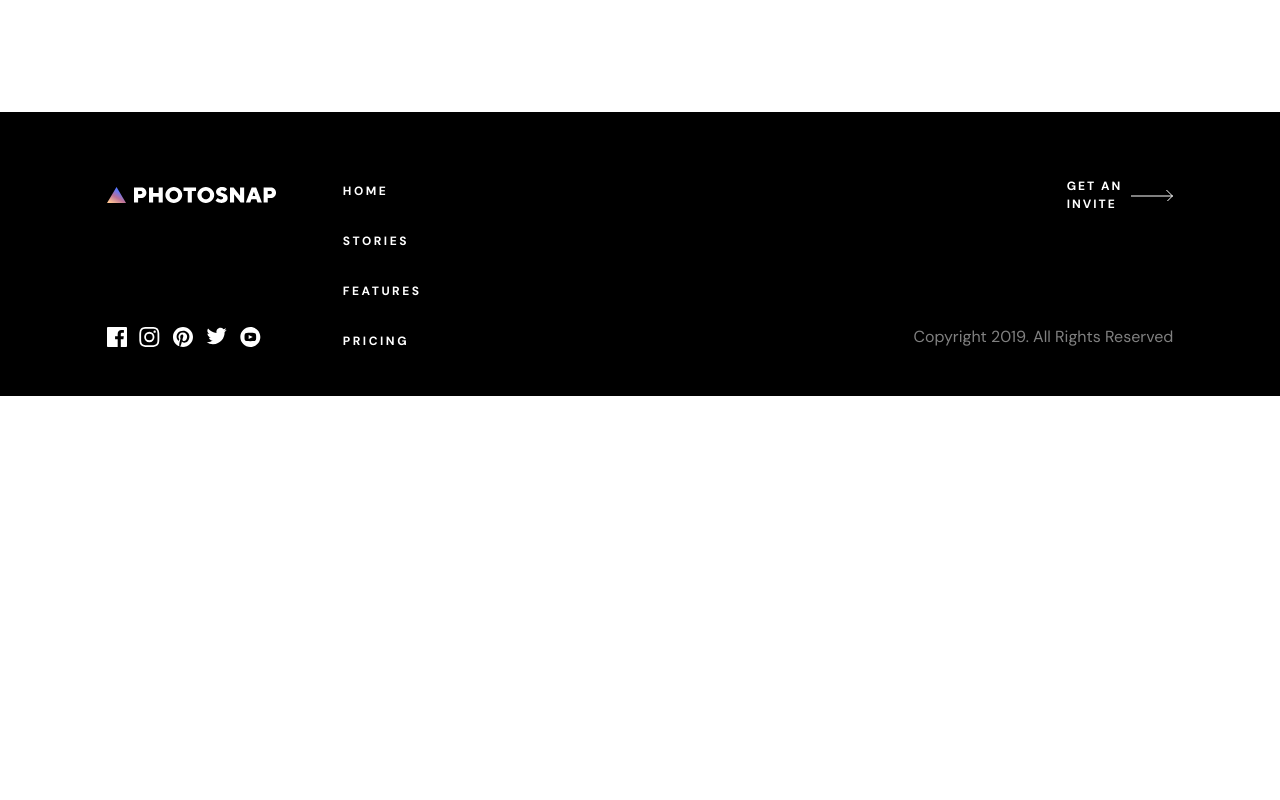
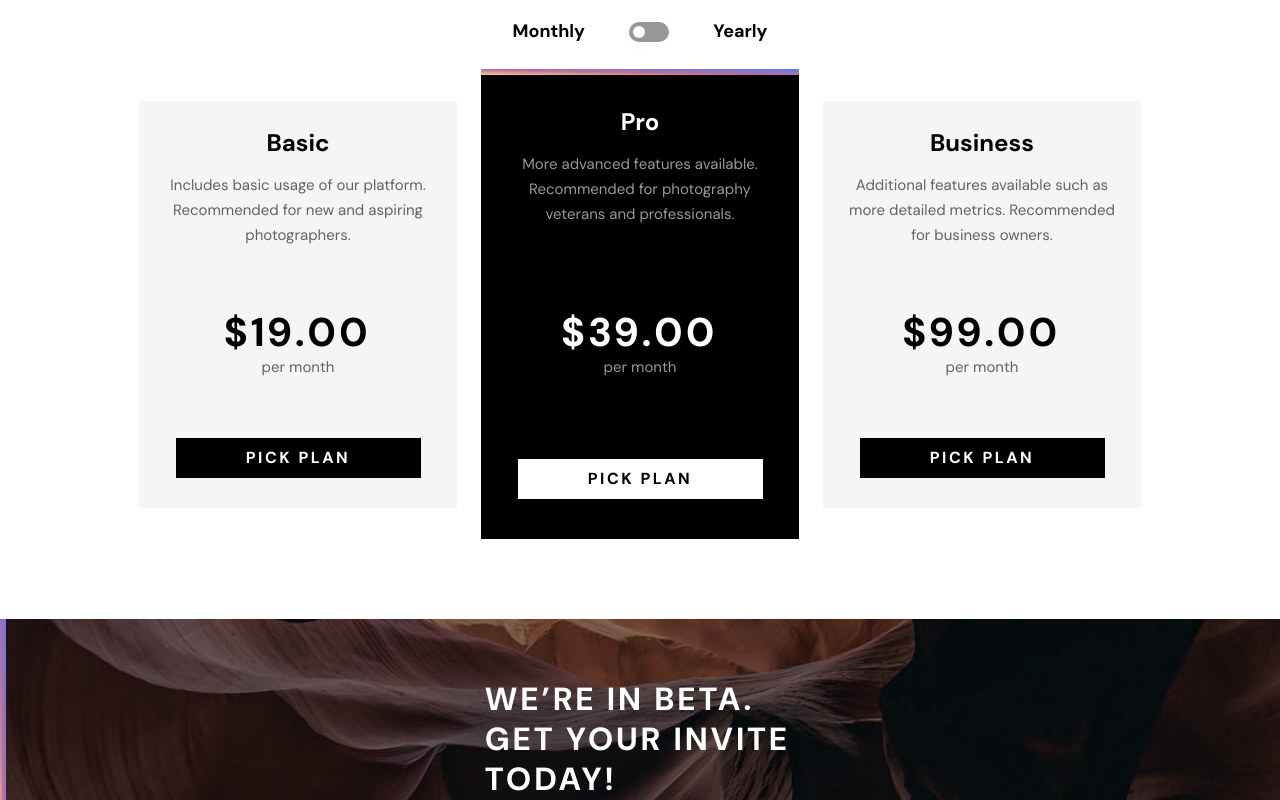
Before and after one commit to reactaleks/photosnap-nextjs, a Next.js app: page /pricing in a window 1280 px wide. Shown: the part 760-1560 px from the top of the page. Before the commit the page ends 1156 px from the top, so only its background shows below. Built offline with nearby package versions, Linux system fonts and the light colour scheme.

Commit message:
Added. plan selection component.

```diff
--- a/app/pricing/page.jsx
+++ b/app/pricing/page.jsx
@@ -1,3 +1,5 @@
+import CallToAction from "@/components/call_to_action_component/CallToActionComponent";
+import PlanSelection from "@/components/plan_selection_component/PlanSelectionComponent";
 import Story from "@/components/story_component/StoryComponent";
 export default function Home() {
     const storyData = [
@@ -14,6 +16,8 @@ export default function Home() {
   return (
     <main className="min-h-screen">
         <Story storyData={storyData}/>
+        <PlanSelection/>
+        <CallToAction/>
     </main>
   );
 }
--- a/components/call_to_action_component/CallToActionComponent.jsx
+++ b/components/call_to_action_component/CallToActionComponent.jsx
@@ -3,7 +3,7 @@ import Image from "next/image"
 export default function CallToAction() {
     return (
         <div className="h-[280px] w-full bg-orange-500 relative flex justify-center items-center">
-        <div className={` w-[128px] h-[6px]  absolute top-0 left-8 md:top-auto md:left-0 md:h-[304px] md:w-[6px] bg-gradient-to-tr from-[#FFC593] from-0% via-[#BC7198] via-45% to-[#5A77FF]`}></div>
+        <div className={` w-[128px] h-[6px]  absolute top-0 left-8 md:top-auto md:left-0 md:h-full md:w-[6px] bg-gradient-to-tr from-[#FFC593] from-0% via-[#BC7198] via-45% to-[#5A77FF]`}></div>
 
           <div className="absolute text-white w-[310px] h-[160px] flex flex-col justify-between">
             <div className="text-[32px] leading-[40px] tracking-[3.33px] font-bold uppercase">We’re in beta.
--- a/components/feture_section_component/FeatureSectionComponent.jsx
+++ b/components/feture_section_component/FeatureSectionComponent.jsx
@@ -52,7 +52,7 @@ export default function FeatureSection({featuresToShow}) {
 
 
     return (
-        <div className="flex flex-col items-center justify-center py-16 text-center xl:flex-row">
+        <div className={`flex flex-col items-center justify-center py-16 text-center ${componentList.length > 3 ? ' md:mx-auto md:grid md:grid-cols-2 xl:grid-cols-3': '' }  xl:flex-row`}>
             {componentList}
         </div>
     )
--- a/components/feture_section_component/feature_section_ui_components/FeatureComponent.jsx
+++ b/components/feture_section_component/feature_section_ui_components/FeatureComponent.jsx
@@ -1,7 +1,7 @@
 import Image from "next/image"
 export default function Feature({icon, iconWidth, iconHeight, title, description}) {
     return (
-        <div className="w-[310px] h-[236px] flex flex-col justify-between items-center my-6">
+        <div className="w-[310px] h-[236px] flex flex-col justify-between items-center my-6 md:mx-auto">
             <div className="w-[72px] h-[72px]"><Image src={icon} width={iconWidth} height={iconHeight} alt=""/> </div>
             <div className="text-[18px] leading-[25px] font-bold">{title}</div>
             <div className="text-[15px] leading-[25px] opacity-50">{description}</div>
--- a/components/nav_component/nav_component_ui_elements/Nav_Menu_Items_Component.jsx
+++ b/components/nav_component/nav_component_ui_elements/Nav_Menu_Items_Component.jsx
@@ -23,7 +23,10 @@ export default function NavMenuItems({navMenuOpen}) {
     >
       {componentLst}
       <div className="w-[310px] h-[1px] bg-black md:hidden"></div>
-      <Button btnText={'Get an invite'}/>
+      <div className="w-[310px] h-[48px] md:w-[148px] md:h-[40px]">
+        <Button btnText={'Get an invite'}/>
+
+      </div>
     </div>
   );
 }
--- /dev/null
+++ b/components/plan_selection_component/PlanSelectionComponent.jsx
@@ -0,0 +1,91 @@
+"use client";
+import { useState } from "react";
+import Button from "../shared_ui_components/ButtonComponent";
+export default function PlanSelection() {
+  const [enabled, setEnabled] = useState(false);
+
+  const switchControl = () => {
+    setEnabled(!enabled);
+  };
+
+  const planData = [
+    {
+      title: "Basic",
+      description:
+        "Includes basic usage of our platform. Recommended for new and aspiring photographers.",
+      ppm: "19.00",
+    },
+    {
+      title: "Pro",
+      description:
+        "More advanced features available. Recommended for photography veterans and professionals.",
+      ppm: "39.00",
+    },
+    {
+      title: "Business",
+      description:
+        "Additional features available such as more detailed metrics. Recommended for business owners.",
+      ppm: "99.00",
+    },
+  ];
+
+  const componentList = planData.map((item, index) => {
+    return (
+      <div
+        key={index}
+        className={`w-[318px] h-[407px] flex flex-col justify-around items-center text-center ${
+          index == 1 ? "bg-black text-white xl:h-[470px] xl:mx-6" : "bg-[#F5F5F5]"
+        }  my-6 relative`}
+      >
+        <div
+          className={`w-full h-[6px] ${
+            index == 1 ? "block" : "hidden"
+          } absolute  top-0 bg-gradient-to-tr from-[#FFC593] from-0% via-[#BC7198] via-45% to-[#5A77FF]`}
+        ></div>
+
+        <div className="h-[118px] w-[275px] flex flex-col justify-between">
+          <div className="text-[24px] leading-[25px] font-bold">
+            {item.title}
+          </div>
+          <div className="text-[15px] leading-[25px] opacity-60">
+            {item.description}
+          </div>
+        </div>
+
+        <div className="">
+          <div className="text-[40px] leading-[48px] tracking-[4.17px] font-bold">
+            {"$" + item.ppm}
+          </div>
+          <div className="text-[15px] opacity-60">per month</div>
+        </div>
+        <div className="w-[245px] h-[40px]">
+          <Button btnText={"pick plan"} darkMode={index == 1 ? true : false}/>
+        </div>
+      </div>
+    );
+  });
+  return (
+    <div className="flex flex-col items-center justify-center h-auto py-14">
+      {/* Plan selector */}
+      <div className="flex w-[255px] justify-between text-[18px] font-bold items-center mx-auto">
+        <div className="">Monthly</div>
+        <div className="">
+          <button
+            onClick={switchControl}
+            className={`group relative flex h-[20px] w-[40px] cursor-pointer rounded-full bg-[#979797]  p-1 transition-colors duration-200 ease-in-out focus:outline-none data-[focus]:outline-1`}
+          >
+            <span
+              aria-hidden="true"
+              className={`pointer-events-none inline-block size-3 translate-x-0 rounded-full bg-white ring-0 shadow-lg transition duration-200 ease-in-out ${
+                enabled ? "translate-x-5" : "translate-x-0"
+              }`}
+            />
+          </button>
+        </div>
+        <div className="">Yearly</div>
+      </div>
+
+      <div className="xl:flex xl:flex-row xl:items-center">{componentList}</div>
+    </div>
+  );
+}
--- a/components/shared_ui_components/ButtonComponent.jsx
+++ b/components/shared_ui_components/ButtonComponent.jsx
@@ -1,6 +1,6 @@
-export default function Button({btnText}) {
+export default function Button({btnText, darkMode}) {
   return (
-    <div className="hover:bg-gray-100 cursor-pointer hover:text-black w-[310px] h-[48px] md:w-[158px] md:h-[40px] flex items-center justify-center text-white font-bold  tracking-[2.5px] bg-black">
+    <div className={` uppercase ${darkMode ? ' bg-white  text-black ' :  'text-white bg-black hover:text-black'} hover:bg-[#DFDFDF] cursor-pointer h-full w-full flex items-center justify-center  font-bold  tracking-[2.5px] `}>
       {btnText}
     </div>
   );
```
